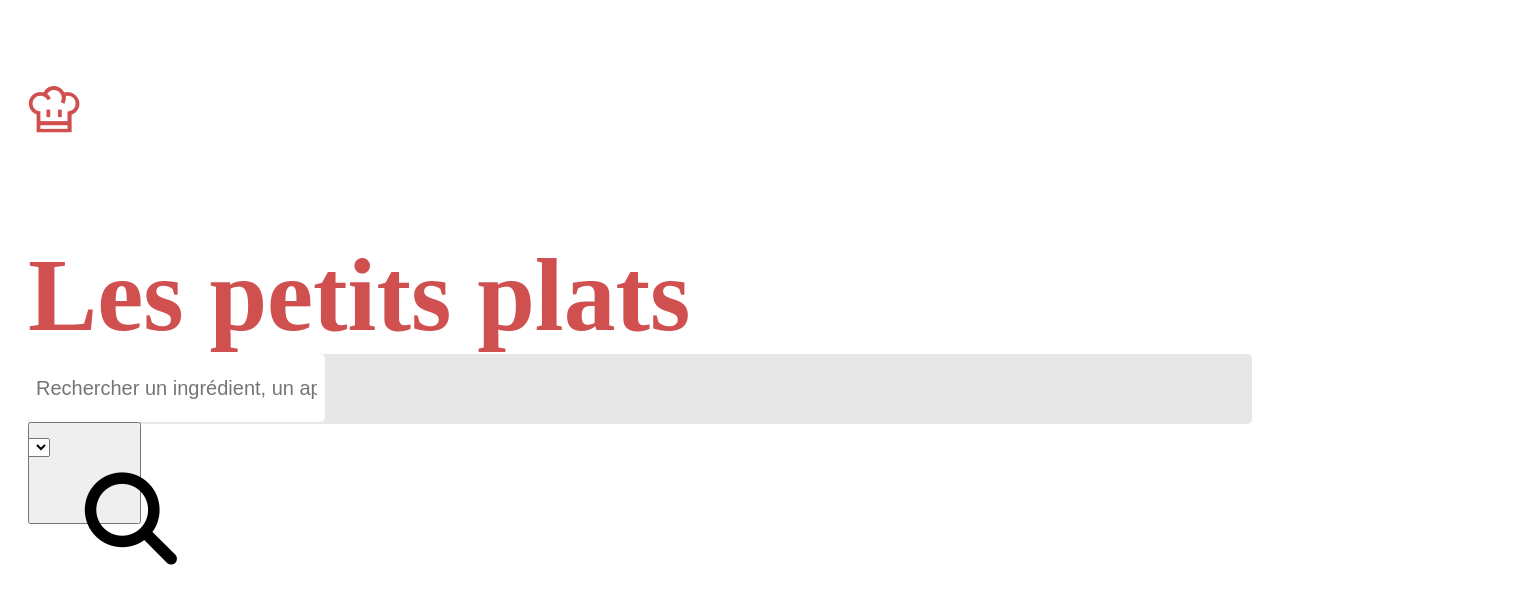
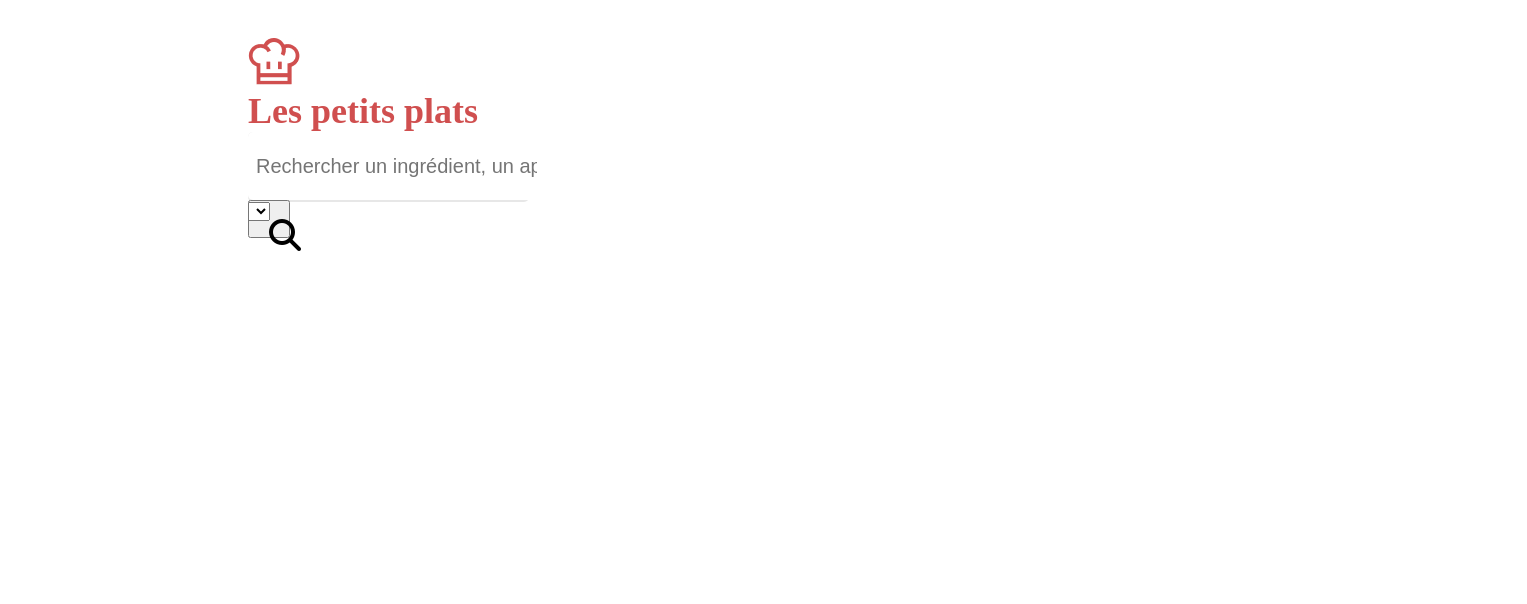
Before and after one commit to PascalLorin/PascalLorin_7_30062021, a website: page index.html in a window 1280 px wide. Shown: the whole page, 1527 px wide, since content can reach past the window. Drawn offline with Linux system fonts and the light colour scheme; a web font is replaced by a local one.

Commit message:
set main correctly

```diff
--- a/sass/base/_base.scss
+++ b/sass/base/_base.scss
@@ -4,31 +4,21 @@
 }
 
 html {
+    width: 100vh;
     font-size: 62.5%;
-    box-sizing: border-box;
-    width: 100%;
-    max-width: 1240px;
-    margin: auto;
-    font-family: var(--font-default);
-    font-size: 1.8rem;
-    color: black;
-}
-/*
-body {
     display: flex;
     flex-direction: row;
     align-items: center;
-    justify-content: center;
     margin: auto;
+    font-family: var(--font-default);
+    color: black;
 }
 
-main {
-    width: 100%;
+body {
+    max-width: 1240px;
     display: flex;
     flex-direction: column;
 }
-*/
-
 
 ol,
 ul,
--- a/sass/utils/_functions.scss
+++ /dev/null
@@ -1,15 +0,0 @@
-@function lightness-shift($colour) {
-    @if (lightness($colour) < 25%){
-        @return lighten($colour, 10%);
-    }@else{
-        @return darken($colour, 10%);
-    }
-}
-
-@function lighten-button($colour,$pct: 15) {
-    @return lighten($colour, $pct);
-}
-
-@function darken-shadow($colour,$pct: 15) {
-    @return darken($colour, $pct)
-}
```
Also changed, not shown: public/css/style.css, sass/layout/_nav.scss (deleted), sass/utils/_mixins.scss (deleted), 1 other file.
